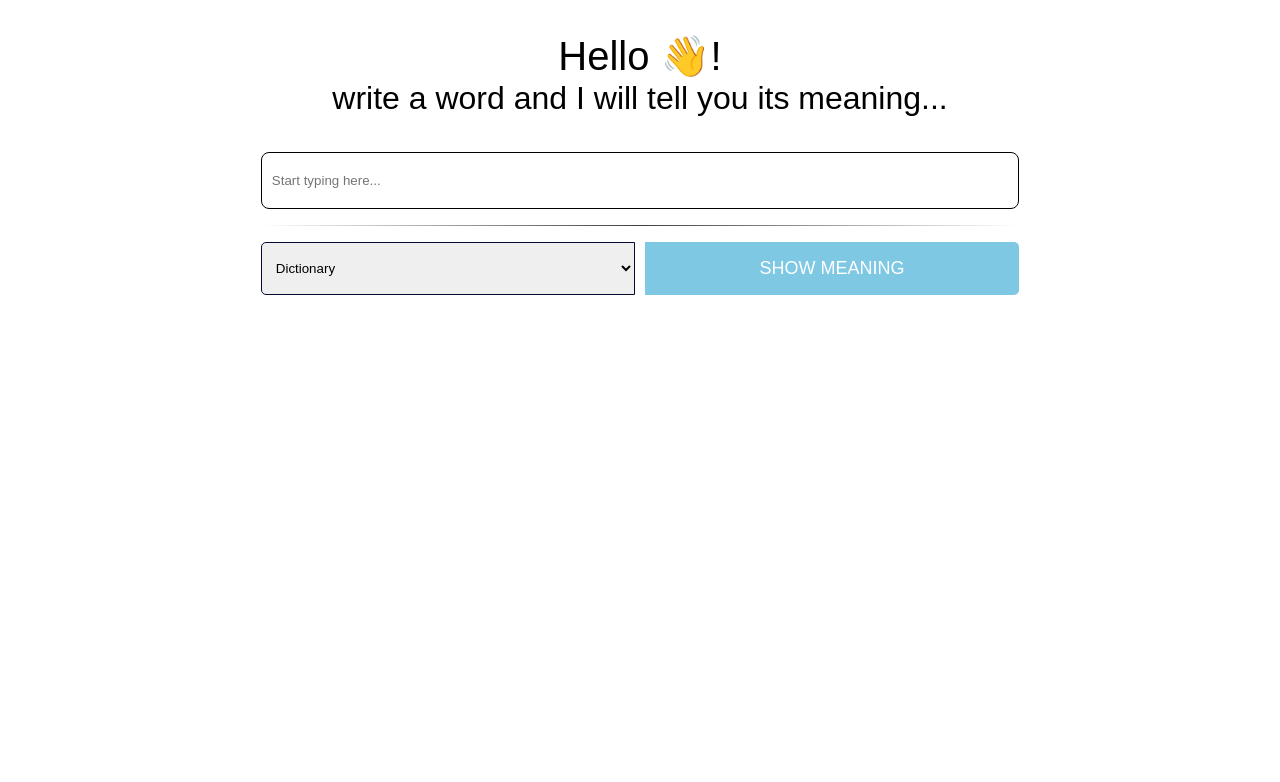
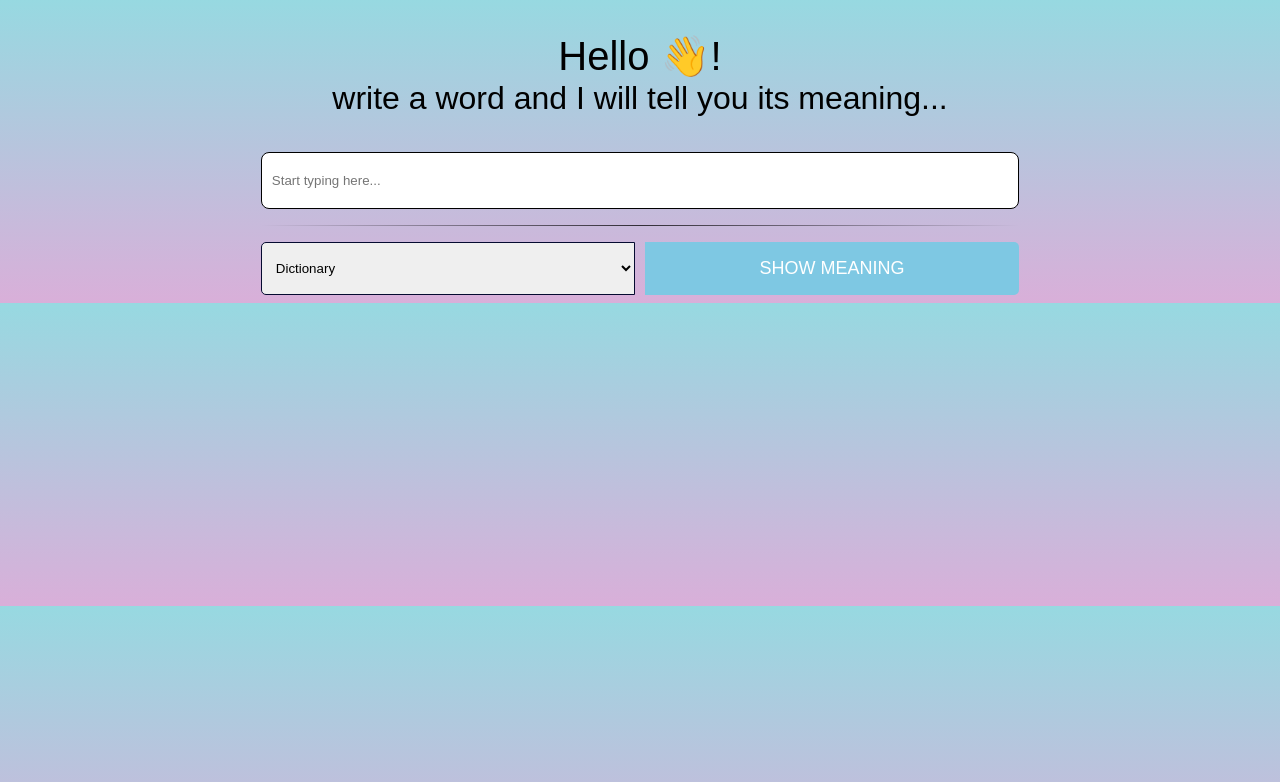
Before and after one commit to ecali/react-words-api, a React (Create React App) app: page / in a window 1280 px wide. Shown: the top 782 px of the page. Built offline with nearby package versions, Linux system fonts and the light colour scheme.

Commit message:
add backgroud

```diff
--- a/src/App.css
+++ b/src/App.css
@@ -1,3 +1,8 @@
+body{
+  height: 100%;
+  background-color: #D9AFD9;
+  background-image: linear-gradient(00deg, #D9AFD9 0%, #97D9E1 100%);
+  }
 .container {
   display: flex;
   align-items: center;
```
